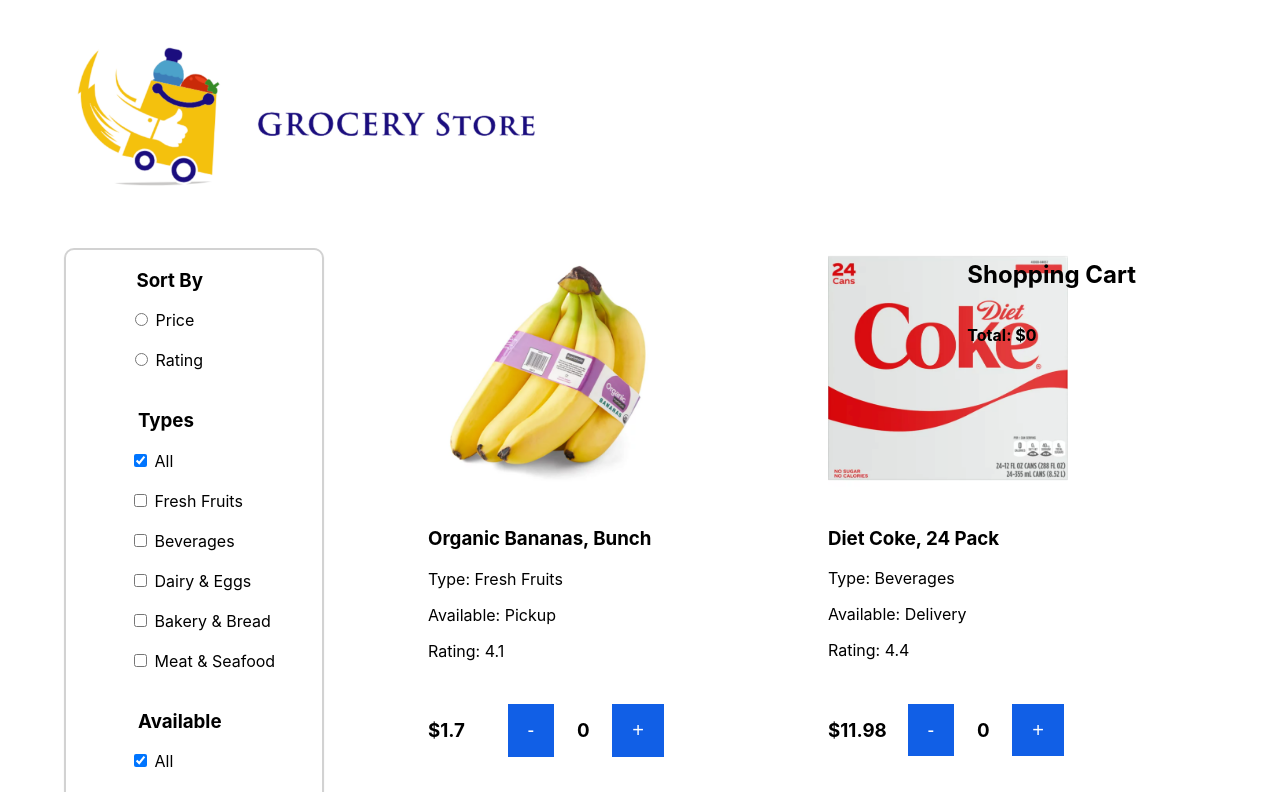
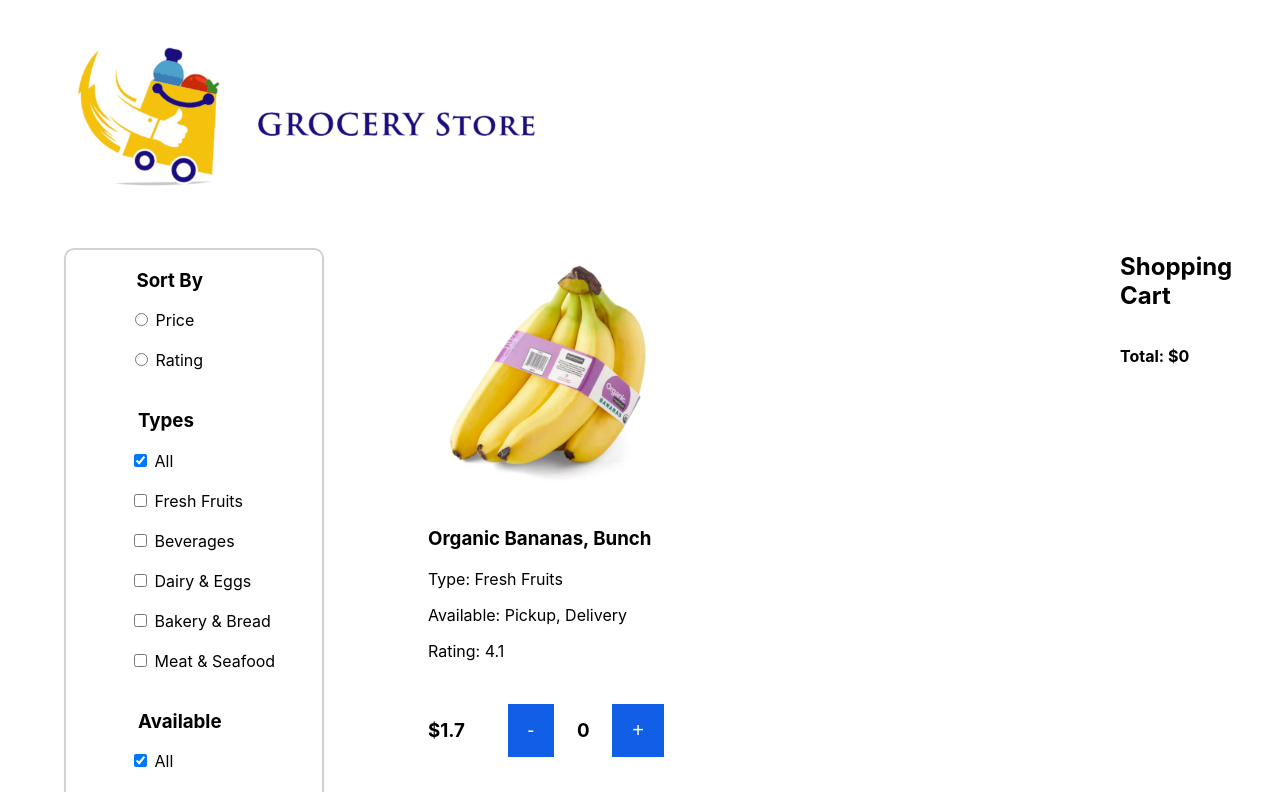
Before and after one commit to smartfox998/Grocery-Store, a React (Create React App) app: page / in a window 1280 px wide. Shown: the top 792 px of the page. Built offline with nearby package versions, Linux system fonts and the light colour scheme; the HTML template or start-up script is replaced by a standard one.

Commit message:
update changes

```diff
--- a/src/App.css
+++ b/src/App.css
@@ -42,9 +42,6 @@
   flex-direction: column;
   min-width: 10rem;
   margin-left: 3.5rem;
-  position: fixed;
-  right: 9rem;
-  top: 15rem;
 }
 
 .cart p {
--- a/src/App.js
+++ b/src/App.js
@@ -60,28 +60,31 @@
     };
 
     sortItems(sortType);
-  }, [sortType, data, filterItems]);
+  }, [sortType, data]);
+
 
   useEffect(() => {
       const filterItemByType = type => {
         if (type !== "All"){
           const filtered = [...groceryData].filter(item => item.type === type);
           setData(filtered);
-          setFilterItems(filtered)
+          setFilterItems(filtered);
         }
         else{
           setData(groceryData);
-          setFilterItems(groceryData)
+          setFilterItems(groceryData);
         }
       }
 
       filterItemByType(filterType);
   }, [filterType]);
 
+
   useEffect(() => {
     const filterItemByAvailable = available => {
       if (available !== "All"){
-        const filtered = [...filterItems].filter(item => item.available === available);
+        console.log(available)
+        const filtered = [...filterItems].filter(item => item.available.includes(available));
         setData(filtered);
       }
       else{
--- a/src/assets/grocery_data.json
+++ b/src/assets/grocery_data.json
@@ -3,7 +3,7 @@
         "name": "Organic Bananas, Bunch",
         "image": "images/bananas.png",
         "type": "Fresh Fruits",
-        "available": ["Pickup"],
+        "available": ["Pickup", "Delivery"],
         "rating": 4.1,
         "price": 1.70
     },
@@ -11,7 +11,7 @@
         "name": "Diet Coke, 24 Pack",
         "image": "images/coke.png",
         "type": "Beverages",
-        "available": ["Delivery"],
+        "available": ["Pickup", "Delivery"],
         "rating": 4.4,
         "price": 11.98
     },
@@ -19,7 +19,7 @@
         "name": "2% Reduced Fat Milk, 52 fl oz",
         "image": "images/milk.png",
         "type": "Dairy & Eggs",
-        "available": ["Pickup"],
+        "available": ["Pickup", "Delivery"],
         "rating": 4.4,
         "price": 3.98
     },
@@ -27,7 +27,7 @@
         "name": "White Round Top Bread Loaf, 20 oz",
         "image": "images/bread.png",
         "type": "Bakery & Bread",
-        "available": ["Delivery"],
+        "available": ["Pickup", "Delivery"],
         "rating": 2.8,
         "price": 1.10
     },
@@ -35,7 +35,7 @@
         "name": "Watermelon Seedless",
         "image": "images/watermelon.png",
         "type": "Fresh Fruits",
-        "available": ["Pickup"],
+        "available": ["Pickup", "Delivery"],
         "rating": 1.7,
         "price": 6.68
     },
@@ -67,7 +67,7 @@
         "name": "Salted Butter, 1 lb",
         "image": "images/butter.png",
         "type": "Dairy & Eggs",
-        "available": ["Pickup"],
+        "available": ["Pickup", "Delivery"],
         "rating": 4.9,
         "price": 5.78
     },
@@ -83,7 +83,7 @@
         "name": "Frozen Young Turkey, 10-16lbs",
         "image": "images/turkey.png",
         "type": "Meat & Seafood",
-        "available": ["Pickup"],
+        "available": ["Pickup", "Delivery"],
         "rating": 3.9,
         "price": 16.91
     },
@@ -99,7 +99,7 @@
         "name": "10 inch Apple Pie, 39 oz",
         "image": "images/apple_pie.png",
         "type": "Bakery & Bread",
-        "available": ["Pickup"],
+        "available": ["Pickup", "Delivery"],
         "rating": 2.7,
         "price": 5.98
     },
```
